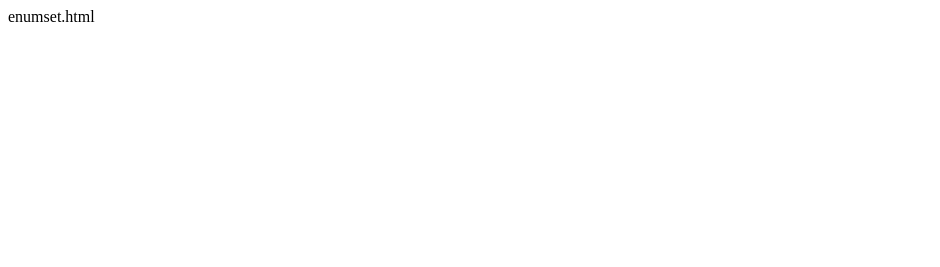
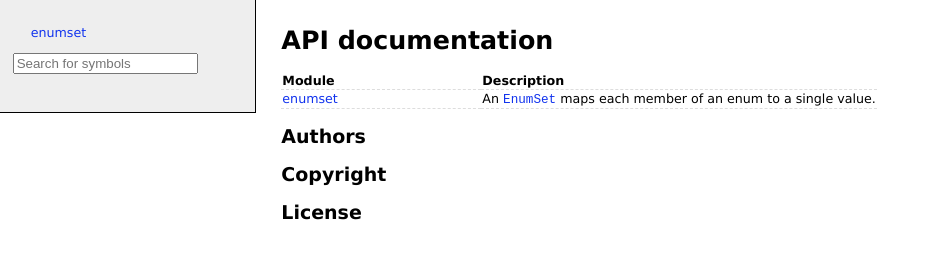
Before and after one commit to rcorre/enumap, a plain HTML site: page index.html in a window 1280 px wide. Shown: the whole page, without its empty margins (0-940 px from the left). Drawn offline with Linux system fonts and the light colour scheme.

Commit message:
Copy enumset.html to index.html instead

```diff
--- a/index.html
+++ b/index.html
@@ -1 +1,63 @@
-enumset.html
+<!DOCTYPE html>
+<html>
+	<head>
+		<meta charset="UTF-8"/>
+		<title>API documentation</title>
+		<link rel="stylesheet" type="text/css" href="./styles/ddox.css"/>
+		<link rel="stylesheet" href="./prettify/prettify.css" type="text/css"/>
+		<script type="text/javascript" src="./scripts/jquery.js">/**/</script>
+		<script type="text/javascript" src="./prettify/prettify.js">/**/</script>
+		<script type="text/javascript" src="./scripts/ddox.js">/**/</script>
+	</head>
+	<body onload="prettyPrint(); setupDdox();">
+		<nav id="main-nav">
+						<ul class="tree-view">
+							<li>
+								<a href="./enumset.html" class=" module">enumset</a>
+							</li>
+						</ul>
+				<noscript>
+					<p style="color: red">The search functionality needs JavaScript enabled</p>
+				</noscript>
+				<div id="symbolSearchPane" style="display: none">
+					<p>
+						<input id="symbolSearch" type="text" placeholder="Search for symbols" onchange="performSymbolSearch(24);" onkeypress="this.onchange();" onpaste="this.onchange();" oninput="this.onchange();"/>
+					</p>
+	<ul id="symbolSearchResults" style="display: none"></ul>
+	<script type="application/javascript" src="./symbols.js"></script>
+	<script type="application/javascript">
+var symbolSearchRootDir = "./";
+$('#symbolSearchPane').show();
+	</script>
+				</div>
+		</nav>
+		<div id="main-contents">
+			<h1>API documentation</h1>
+			<table>
+				<col class="caption"/>
+				<tr>
+					<th>Module</th>
+					<th>Description</th>
+				</tr>
+			<tr>
+				<td>
+					<a href="./enumset.html">enumset</a>
+				</td>
+				<td>
+ An <code class="prettyprint lang-d"><a href="./enumset/EnumSet.html"><code class="prettyprint lang-d">EnumSet</code></a></code> maps each member of an enum to a single value.
+
+				</td>
+			</tr>
+			</table>
+			<section>
+				<h2>Authors</h2>
+			</section>
+			<section>
+				<h2>Copyright</h2>
+			</section>
+			<section>
+				<h2>License</h2>
+			</section>
+		</div>
+	</body>
+</html>
```
